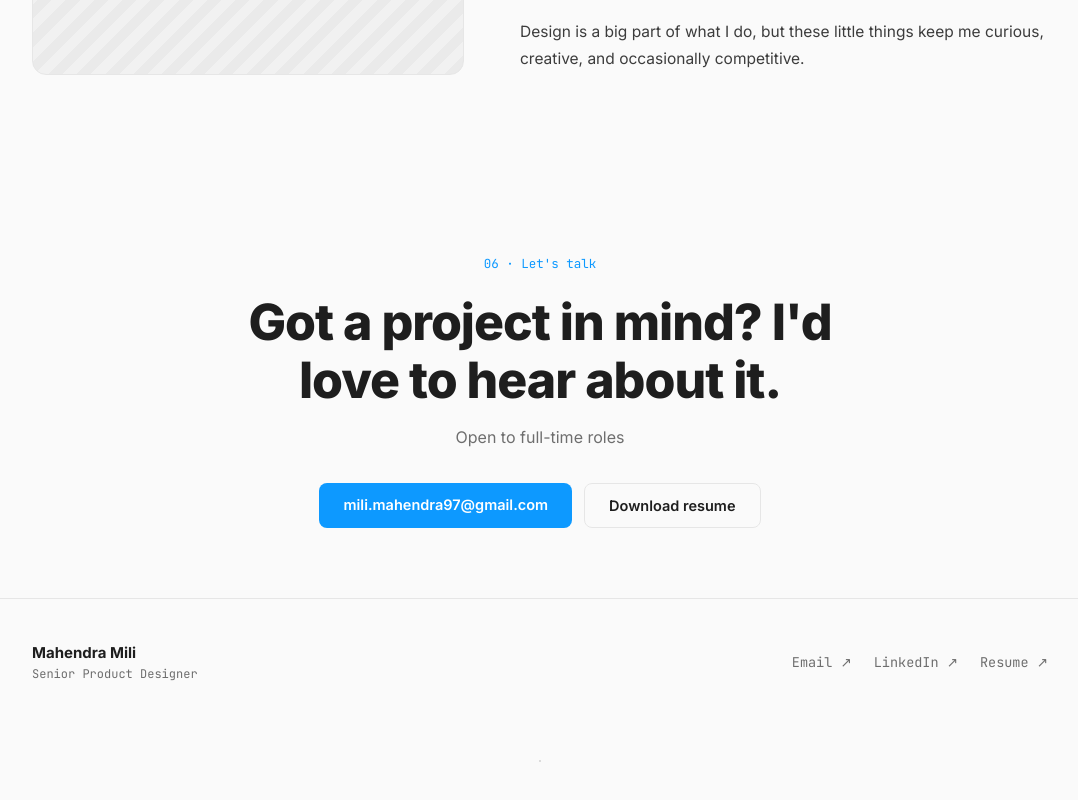
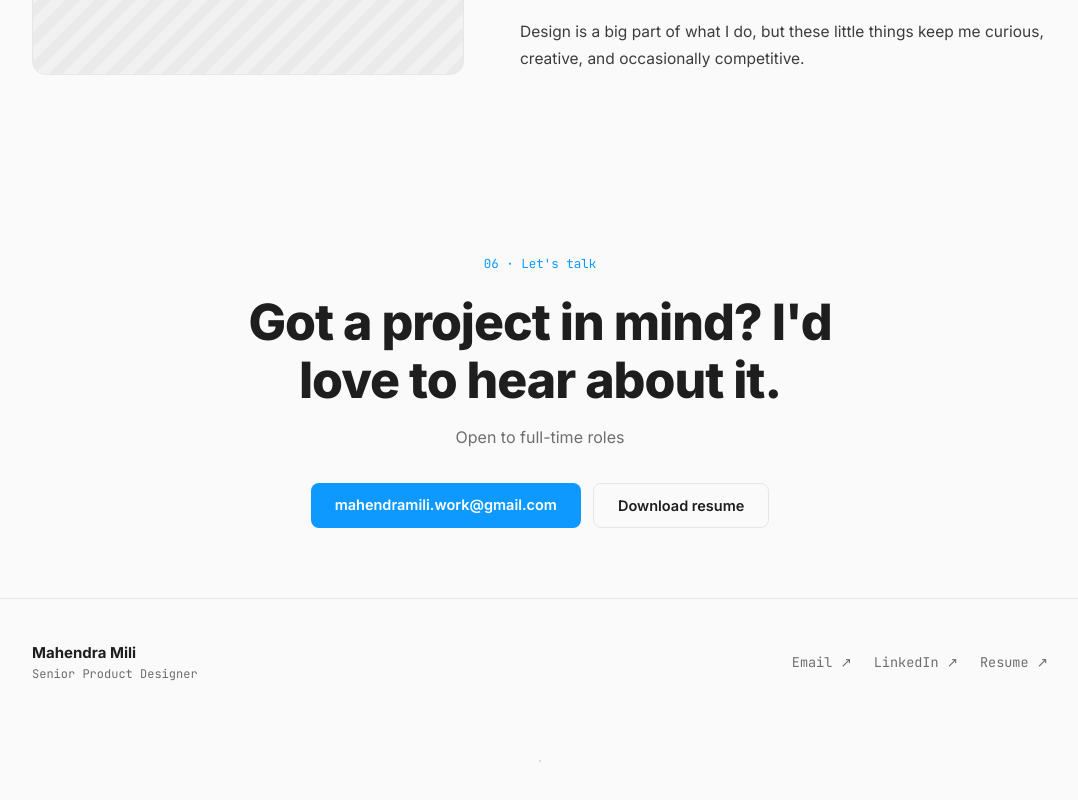
Before and after one commit to leesoosun/Figma_Style_Portfolio, a React (Vite) app: page / in a window 1280 px wide. Shown: the part 4439-5239 px from the top of the page, without its empty margins (100-1178 px from the left). Built offline with nearby package versions, Linux system fonts and the light colour scheme.

Commit message:
Update contact email to mahendramili.work@gmail.com

```diff
--- a/src/data.js
+++ b/src/data.js
@@ -24,7 +24,7 @@ import unbiasedLogo from './assets/brands/unbiased.png'
 
 export const SAMPLE_CONTENT = false
 
-const ownerEmail = 'mili.mahendra97@gmail.com'
+const ownerEmail = 'mahendramili.work@gmail.com'
 
 export const owner = {
   name: 'Mahendra Mili',
```
